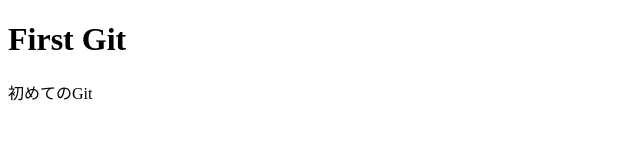
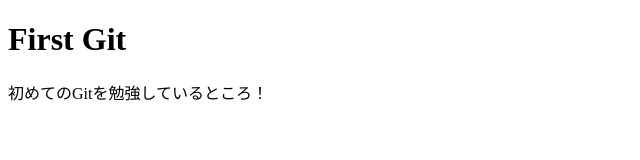
Before and after one commit to How-to-Use/first-git, a plain HTML site: page index.html in a window 1280 px wide. Shown: the whole page, without its empty margins (0-640 px from the left). Drawn offline with Linux system fonts and the light colour scheme.

Commit message:
doc(index.html):テキスト修正

```diff
--- a/index.html
+++ b/index.html
@@ -7,6 +7,6 @@
 </head>
 <body>
     <h1>First Git</h1>
-    <p>初めてのGit</p>
+    <p>初めてのGitを勉強しているところ！</p>
 </body>
 </html>
```
